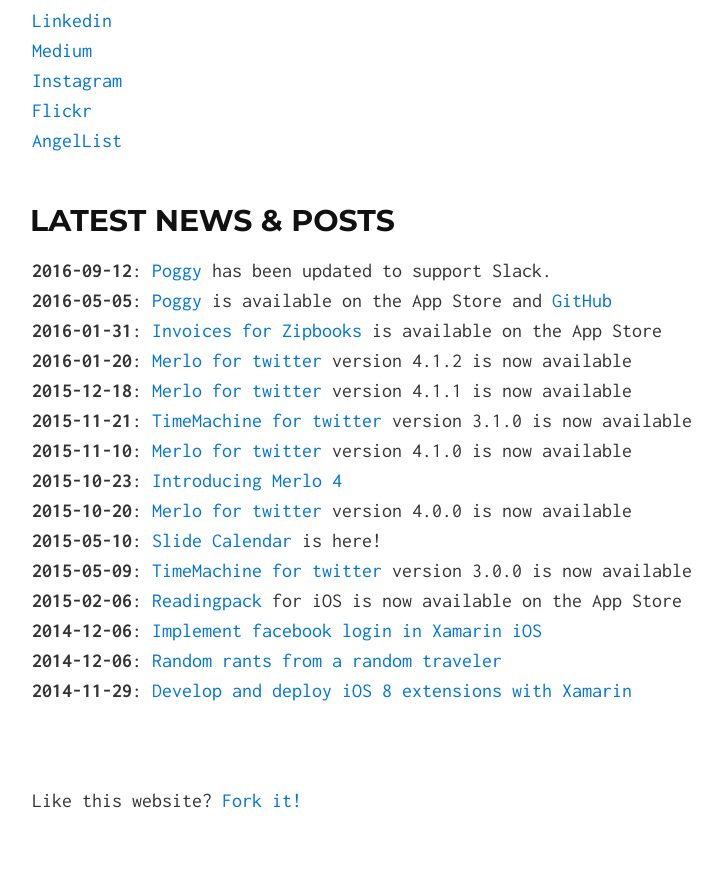
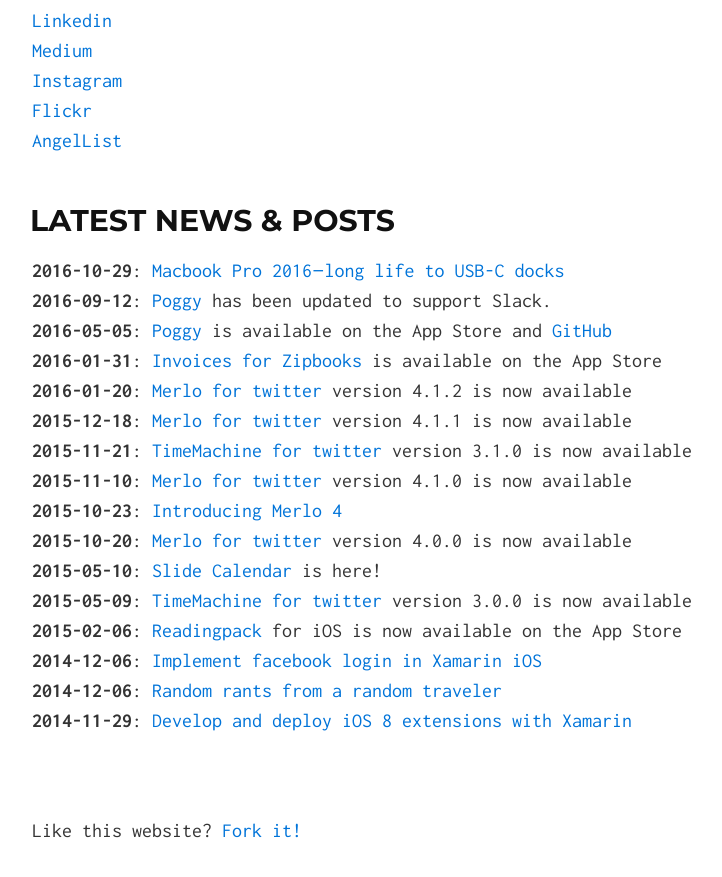
Before and after one commit to timefrancesco/timefrancesco.github.io, a Jekyll site: the page built from index.md, in a window 1280 px wide and 900 px high, scrolled down 1594 px. Shown: the top 877 px of the window, without its empty margins (158-880 px from the left). Built offline with Jekyll 4.4.1, drawn with Linux system fonts in a browser that asks for light colours.

Commit message:
Update index.md
added article

```diff
--- a/index.md
+++ b/index.md
@@ -49,6 +49,7 @@
 [AngelList](https://angel.co/francesco-pretelli)
 
 ## LATEST NEWS & POSTS
+**2016-10-29**: [Macbook Pro 2016 — long life to USB-C docks](https://medium.com/@xeo_it/macbook-pro-2016-long-life-to-usb-c-docks-e3b5ec99de15#.2pf010hg8)
 **2016-09-12**: [Poggy](https://itunes.apple.com/us/app/poggy-text-quickly/id1109936777?ls=1&mt=8&at=1001lpzu) has been updated to support Slack.
 **2016-05-05**: [Poggy](https://itunes.apple.com/us/app/poggy-text-quickly/id1109936777?ls=1&mt=8&at=1001lpzu) is available on the App Store and [GitHub](https://github.com/xeo-it/poggy)
 **2016-01-31**: [Invoices for Zipbooks](https://itunes.apple.com/us/app/invoices-for-zipbooks/id1078032966?ls=1&mt=8&at=1001lpzu) is available on the App Store
```
